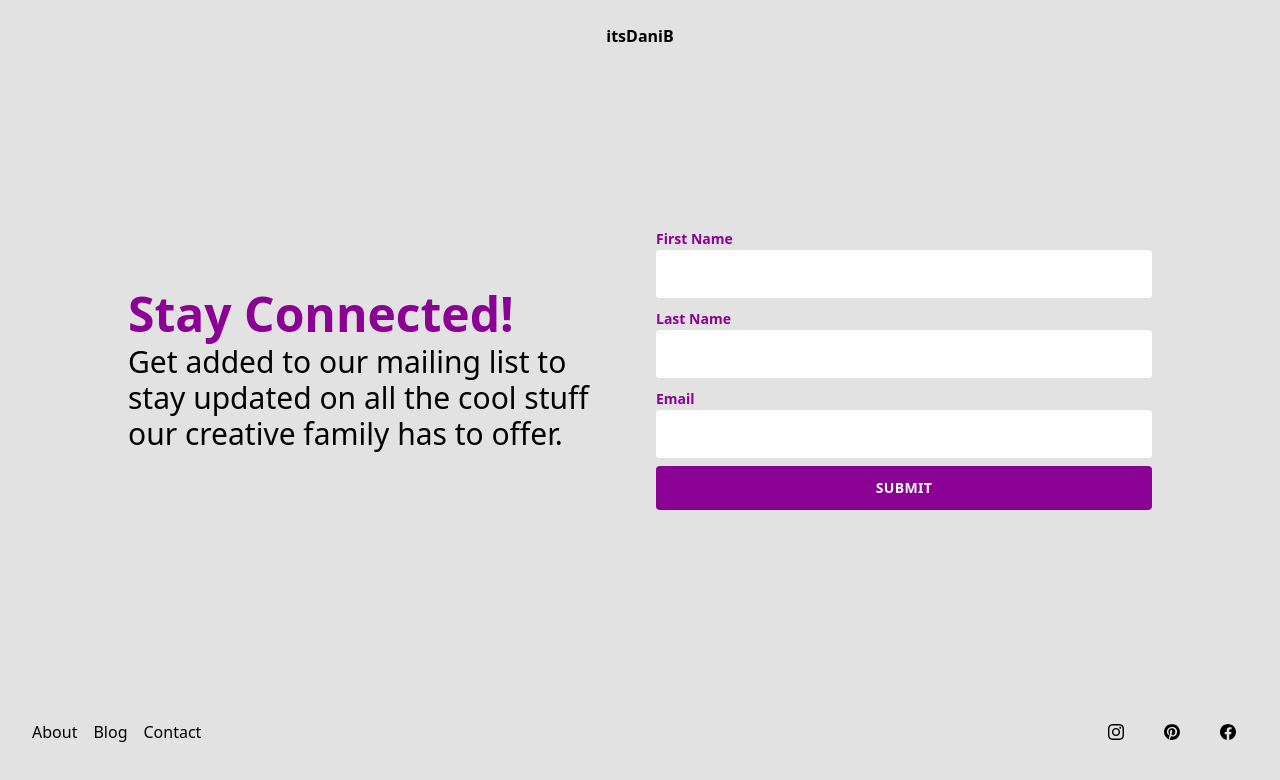
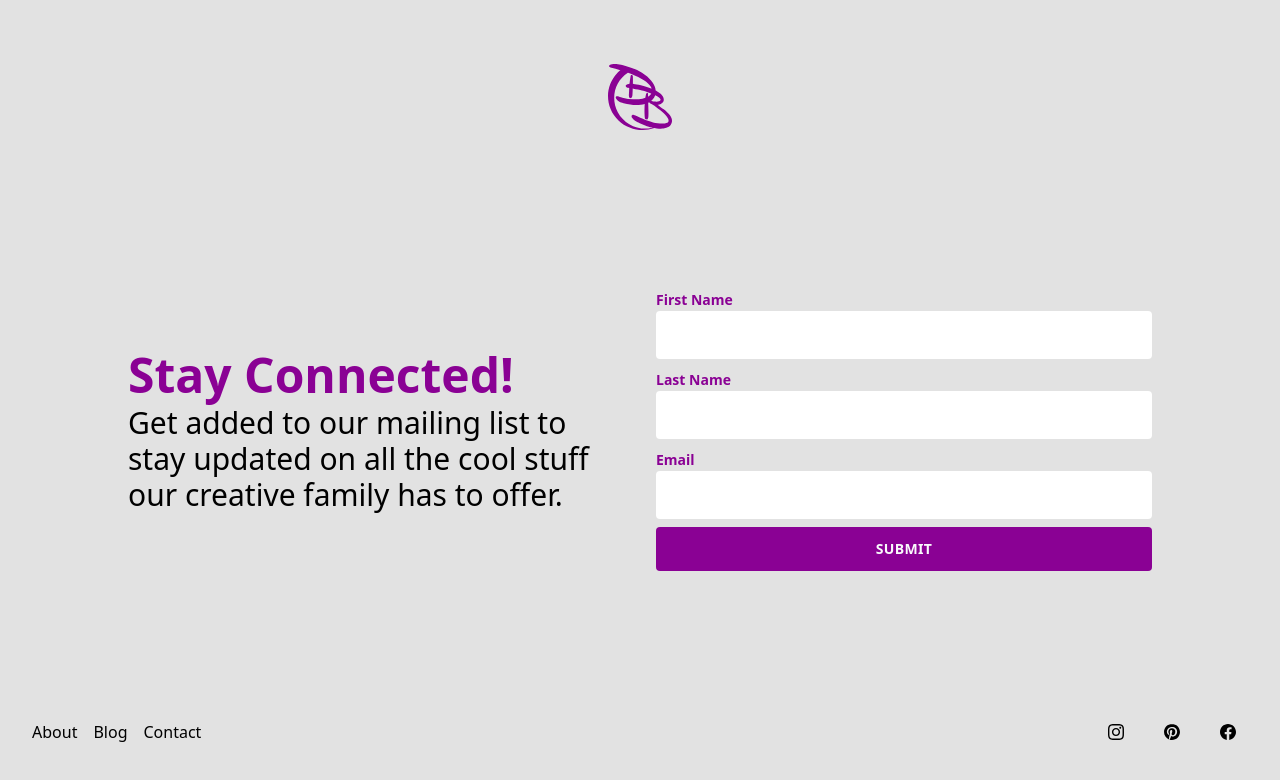
Before and after one commit to jablancTheDesigner/itsMeDaniB, a React (Vite) app in the folder client/: page / in a window 1280 px wide. Shown: the top 780 px of the page. Built offline with nearby package versions, Linux system fonts and the light colour scheme.

Commit message:
Add logo

```diff
--- a/client/src/components/brandingContent.jsx
+++ b/client/src/components/brandingContent.jsx
@@ -1,11 +1,12 @@
 import React from "react";
+import Logo from "../assets/SVG/logo.svg"
 
 
 const BrandingContent = () => {
     return (
-        <div className="container py-6 px-4 text-center mx-auto">
+        <div className="container py-16 px-4 text-center mx-auto flex justify-center fill-amber-600">
             {/* logo */}
-            <h1 className="font-bold">itsDaniB</h1>
+            <img className="w-16 h-auto" src={Logo}/>
         </div>
     )
 }
```
Also changed, not shown: client/src/assets/SVG/logo.svg (added).
